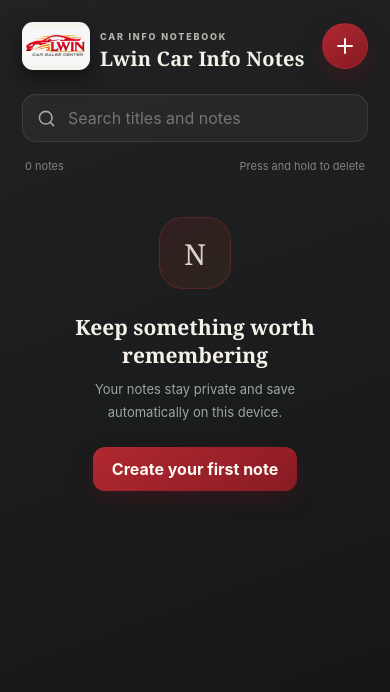
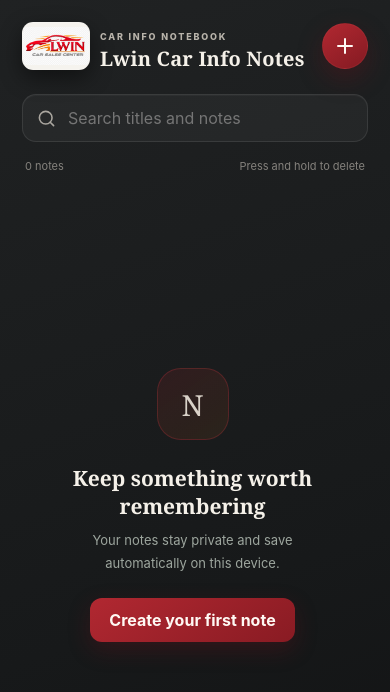
Before and after one commit to wujiazeng047/NOTES, a React (Vite) app: page / in a window 390 px wide. Shown: the top 692 px of the page. Built offline with nearby package versions, Linux system fonts and the light colour scheme.

Commit message:
Add files via upload

```diff
--- a/public/sw.js
+++ b/public/sw.js
@@ -1,4 +1,4 @@
-const CACHE = "lwin-car-info-notes-v6";
+const CACHE = "lwin-car-info-notes-v7";
 const SHELL = ["./", "./index.html", "./manifest.webmanifest", "./lwin-logo.png"];
 self.addEventListener("install", (event) => event.waitUntil(
   caches.open(CACHE).then((cache) => cache.addAll(SHELL)).then(() => self.skipWaiting()),
--- a/src/styles.css
+++ b/src/styles.css
@@ -4,7 +4,7 @@ html, body, #root { min-width: 320px; min-height: 100%; margin: 0; }
 button, input, textarea { font: inherit; }
 button { border: 0; }
 .app-shell { width: min(1180px, calc(100% - 48px)); height: min(820px, calc(100dvh - 48px)); min-height: 600px; margin: 24px auto; display: grid; grid-template-columns: 350px 1fr; overflow: hidden; border: 1px solid #d2cec5; border-radius: 28px; background: #f7f4ed; box-shadow: 0 32px 90px #18181826; }
-.list-pane { min-width: 0; padding: 30px 22px 18px; display: flex; flex-direction: column; color: #f5f1e9; background: linear-gradient(160deg, #202223 0%, #17191a 68%, #121314 100%); }
+.list-pane { min-width: 0; padding: 30px 22px 18px; display: flex; flex-direction: column; overflow-y: auto; overscroll-behavior-y: contain; -webkit-overflow-scrolling: touch; color: #f5f1e9; background: linear-gradient(160deg, #202223 0%, #17191a 68%, #121314 100%); }
 .brand-row { display: flex; align-items: center; justify-content: space-between; margin-bottom: 24px; }
 .brand-lockup { min-width: 0; display: flex; align-items: center; gap: 10px; }
 .logo-badge { width: 68px; height: 48px; flex: none; display: grid; place-items: center; overflow: hidden; border: 1px solid #ffffff18; border-radius: 11px; background: #f5f3ee; box-shadow: 0 8px 22px #0007; }
@@ -16,7 +16,7 @@ h1 { margin: 4px 0 0; font-family: Georgia, serif; font-size: 20px; line-height:
 .search-box input { min-width: 0; flex: 1; border: 0; outline: 0; color: #fff; background: transparent; }
 .search-box button { display: grid; padding: 2px; color: #aeb8ac; background: transparent; cursor: pointer; }
 .list-meta { padding: 17px 3px 11px; display: flex; justify-content: space-between; color: #85827d; font-size: 11px; }
-.note-list { min-height: 0; flex: 1; overflow-y: auto; overscroll-behavior: contain; -webkit-overflow-scrolling: touch; }
+.note-list { min-height: 0; flex: 1; overflow-y: auto; overscroll-behavior-y: contain; scrollbar-gutter: stable; -webkit-overflow-scrolling: touch; }
 .note-card { position: relative; width: 100%; min-height: 120px; margin-bottom: 10px; padding: 0; display: flex; overflow: hidden; border: 1px solid #ffffff0f; border-radius: 17px; color: inherit; text-align: left; background: linear-gradient(145deg, #292b2c, #222425); box-shadow: 0 9px 24px #0003; cursor: pointer; touch-action: pan-y; user-select: none; -webkit-user-select: none; }
 .note-card:active { opacity: .75; transform: scale(.99); }
 .card-accent { width: 4px; flex: none; background: linear-gradient(#b3252f, #d17a20); }
@@ -31,17 +31,21 @@ h1 { margin: 4px 0 0; font-family: Georgia, serif; font-size: 20px; line-height:
 .empty-state h2 { margin: 24px 0 9px; font-family: Georgia, serif; font-size: 21px; }
 .empty-state p { max-width: 280px; margin: 0; color: #9da69e; font-size: 13px; line-height: 1.7; }
 .primary-button { margin-top: 24px; padding: 12px 19px; border-radius: 12px; color: #fff9f4; background: linear-gradient(145deg, #b12831, #891b23); box-shadow: 0 8px 22px #68131a55; font-weight: 700; cursor: pointer; }
-.editor-pane { min-width: 0; display: flex; flex-direction: column; background: #f7f4ed; }
+.editor-pane { min-width: 0; display: flex; flex-direction: column; overflow-y: auto; overscroll-behavior-y: contain; scrollbar-gutter: stable; -webkit-overflow-scrolling: touch; background: #f7f4ed; }
 .editor-header { height: 74px; padding: 0 clamp(24px, 5vw, 60px); display: flex; align-items: center; justify-content: space-between; border-bottom: 1px solid #ded9cf; background: #faf8f3cc; backdrop-filter: blur(14px); }
 .back-button, .delete-button { display: flex; align-items: center; gap: 7px; color: #713037; background: transparent; cursor: pointer; }
 .delete-button { color: #9a2831; }
 .saved { display: flex; align-items: center; gap: 6px; color: #817d76; font-size: 11px; }
 .saved svg { padding: 2px; border-radius: 50%; color: #fff8f2; background: #9b2831; }
-.editor-body { min-height: 0; padding: clamp(38px, 6vw, 70px) clamp(28px, 8vw, 92px) 20px; display: flex; flex: 1; flex-direction: column; background: radial-gradient(circle at 95% 5%, #d9862620, transparent 24%); }
+.editor-body { min-height: 0; padding: clamp(38px, 6vw, 70px) clamp(28px, 8vw, 92px) 20px; display: flex; flex: 1; flex-direction: column; overflow-y: auto; overscroll-behavior-y: contain; -webkit-overflow-scrolling: touch; background: radial-gradient(circle at 95% 5%, #d9862620, transparent 24%); }
 .title-input { width: 100%; min-height: 1.75em; padding: 8px 0 12px; border: 0; outline: 0; color: #232222; background: transparent; font-family: "Myanmar Sangam MN", "Noto Sans Myanmar", "Myanmar Text", Padauk, -apple-system, BlinkMacSystemFont, sans-serif; font-size: clamp(30px, 4vw, 44px); font-weight: 700; line-height: 1.55; letter-spacing: normal; word-spacing: normal; }
 .title-input::placeholder, textarea::placeholder { color: #aaa99f; }
 .title-rule { width: 46px; height: 3px; margin: 29px 0; border-radius: 3px; background: linear-gradient(90deg, #a5202a, #d17a20); }
-textarea { width: 100%; min-height: 0; padding: 4px 0; flex: 1; resize: none; border: 0; outline: 0; color: #444440; background: transparent; font-family: "Myanmar Sangam MN", "Noto Sans Myanmar", "Myanmar Text", Padauk, -apple-system, BlinkMacSystemFont, sans-serif; font-size: 17px; line-height: 1.9; letter-spacing: normal; word-spacing: normal; }
+textarea { width: 100%; min-height: 240px; padding: 4px 0 32px; flex: 1; resize: none; overflow-y: auto; overscroll-behavior-y: contain; border: 0; outline: 0; color: #444440; background: transparent; font-family: "Myanmar Sangam MN", "Noto Sans Myanmar", "Myanmar Text", Padauk, -apple-system, BlinkMacSystemFont, sans-serif; font-size: 17px; line-height: 1.9; letter-spacing: normal; word-spacing: normal; -webkit-overflow-scrolling: touch; }
+
+.list-pane::-webkit-scrollbar, .note-list::-webkit-scrollbar, .editor-pane::-webkit-scrollbar, .editor-body::-webkit-scrollbar, textarea::-webkit-scrollbar { width: 5px; }
+.list-pane::-webkit-scrollbar-thumb, .note-list::-webkit-scrollbar-thumb { border-radius: 5px; background: #ffffff24; }
+.editor-pane::-webkit-scrollbar-thumb, .editor-body::-webkit-scrollbar-thumb, textarea::-webkit-scrollbar-thumb { border-radius: 5px; background: #9b283140; }
 .editor-footer { min-height: 54px; padding: 0 clamp(28px, 8vw, 92px); display: flex; align-items: center; justify-content: space-between; border-top: 1px solid #e1dcd2; color: #8a867f; background: #faf8f3; font-size: 10px; }
 .modal-backdrop { position: fixed; inset: 0; z-index: 10; padding: 20px; display: grid; place-items: center; background: #121713a8; backdrop-filter: blur(5px); }
 .modal { width: min(390px, 100%); padding: 28px; border: 1px solid #e1dbd0; border-radius: 22px; background: #f8f5ee; box-shadow: 0 24px 70px #0006; }
@@ -53,12 +57,12 @@ textarea { width: 100%; min-height: 0; padding: 4px 0; flex: 1; resize: none; bo
 .modal-actions .confirm-delete { border-color: #955e56; color: #fff; background: #955e56; }
 @media (max-width: 720px) {
   .app-shell { width: 100%; height: 100dvh; min-height: 0; margin: 0; display: block; border: 0; border-radius: 0; }
-  .list-pane { min-height: 100%; padding-top: max(22px, env(safe-area-inset-top)); padding-bottom: max(18px, env(safe-area-inset-bottom)); }
+  .list-pane { height: 100dvh; min-height: 100%; padding-top: max(22px, env(safe-area-inset-top)); padding-bottom: max(18px, env(safe-area-inset-bottom)); }
   .list-pane.has-editor { display: none; }
   .editor-pane { display: none; height: 100%; }
-  .editor-pane.open { display: flex; }
+  .editor-pane.open { display: flex; height: 100dvh; overflow-y: auto; }
   .editor-header { height: calc(62px + env(safe-area-inset-top)); padding: env(safe-area-inset-top) 17px 0; }
-  .editor-body { padding: 38px 26px 16px; }
+  .editor-body { min-height: 0; padding: 38px 26px 16px; overflow-y: auto; }
   .editor-footer { padding: 0 26px max(8px, env(safe-area-inset-bottom)); }
   .delete-button span { display: none; }
   .editor-pane.open { touch-action: pan-y; }
```
